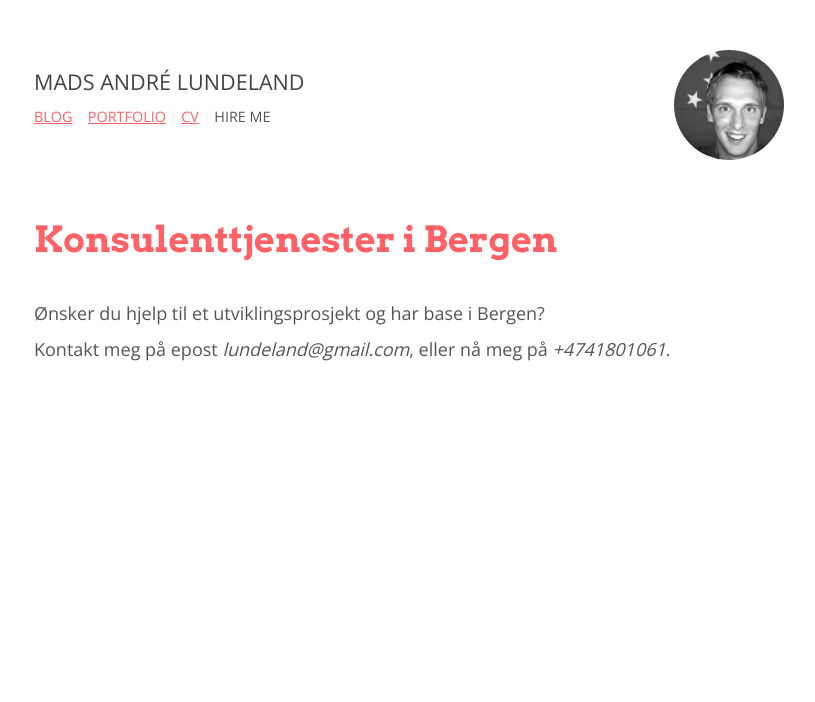
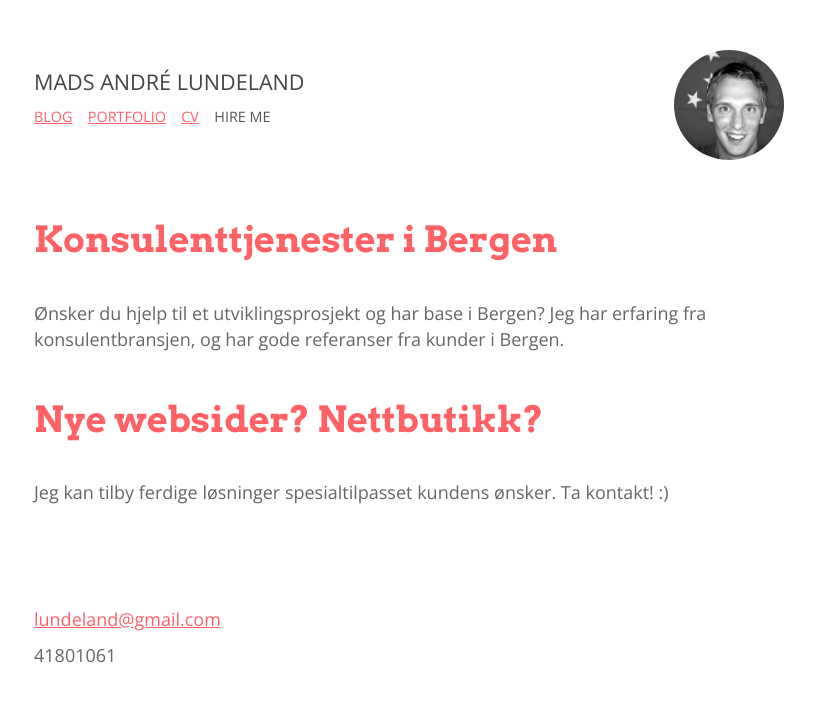
Before and after one commit to mlundela/mlundela.github.io, a Jekyll site: the page built from contact.md, in a window 1280 px wide. Shown: the top 702 px of the page, without its empty margins (231-1046 px from the left). Built offline with Jekyll 4.4.1, drawn with Linux system fonts in a browser that asks for light colours; nearby versions of some CDN libraries.

```diff
--- a/_config.yml
+++ b/_config.yml
@@ -1,5 +1,5 @@
 # Site settings
-title: Your awesome title
+title: Mads André Lundeland
 email: your-email@domain.com
 description: "Freelance programmerer. Ta kontakt for hjelp til utvikling av web-løsninger, apper, hjemmesider, etc."
 baseurl: ""
--- a/_includes/head.html
+++ b/_includes/head.html
@@ -1,7 +1,7 @@
 <head>
     <meta charset="utf-8">
     <meta http-equiv="X-UA-Compatible" content="IE=edge">
-    <title>{% if page.title %}{{ page.title }}{% else %}{{ site.title }}{% endif %}</title>
+    <title>{{ site.title }}{% if page.title %} - {{ page.title }}{% endif %}</title>
     <meta name="viewport" content="width=device-width, initial-scale=1">
     <meta name="description" content="{{ site.description }}">
     <link rel="canonical" href="{{ page.url | replace:'index.html','' | prepend: site.baseurl | prepend: site.url }}">
--- a/contact.md
+++ b/contact.md
@@ -6,7 +6,22 @@ permalink: /contact/
 
 # Konsulenttjenester i Bergen
 
-Ønsker du hjelp til et utviklingsprosjekt og har base i Bergen?
+Ønsker du hjelp til et utviklingsprosjekt og har base i Bergen? Jeg har erfaring fra konsulentbransjen, og har gode
+referanser fra kunder i Bergen.
 
-Kontakt meg på epost *&#108;&#117;&#110;&#100;&#101;&#108;&#097;&#110;&#100;&#064;&#103;&#109;&#097;&#105;&#108;&#046;&#099;&#111;&#109;*,
-eller nå meg på *+4741801061*.
+
+<br/>
+
+# Nye websider? Nettbutikk?
+
+Jeg kan tilby ferdige løsninger spesialtilpasset kundens ønsker. Ta kontakt! :)
+
+<br/>
+<br/>
+<br/>
+
+<a href="mailto:&#108;&#117;&#110;&#100;&#101;&#108;&#097;&#110;&#100;&#064;&#103;&#109;&#097;&#105;&#108;&#046;&#099;&#111;&#109;">
+&#108;&#117;&#110;&#100;&#101;&#108;&#097;&#110;&#100;&#064;&#103;&#109;&#097;&#105;&#108;&#046;&#099;&#111;&#109;</a>
+
+
+41801061
--- a/css/main.css
+++ b/css/main.css
@@ -1,9 +1,10 @@
 body {
     font-family: "Open Sans", "Helvetica Neue", Helvetica, Arial, sans-serif;
     line-height: 26.64px;
+    font-weight: 100;
     font-size: 18px;
     /*font-size: 1.8rem;*/
-    color: #555;
+    color: #666;
     padding-bottom: 200px;
 }
 
```
Also changed, not shown: cv.md (+5 -5 lines).
